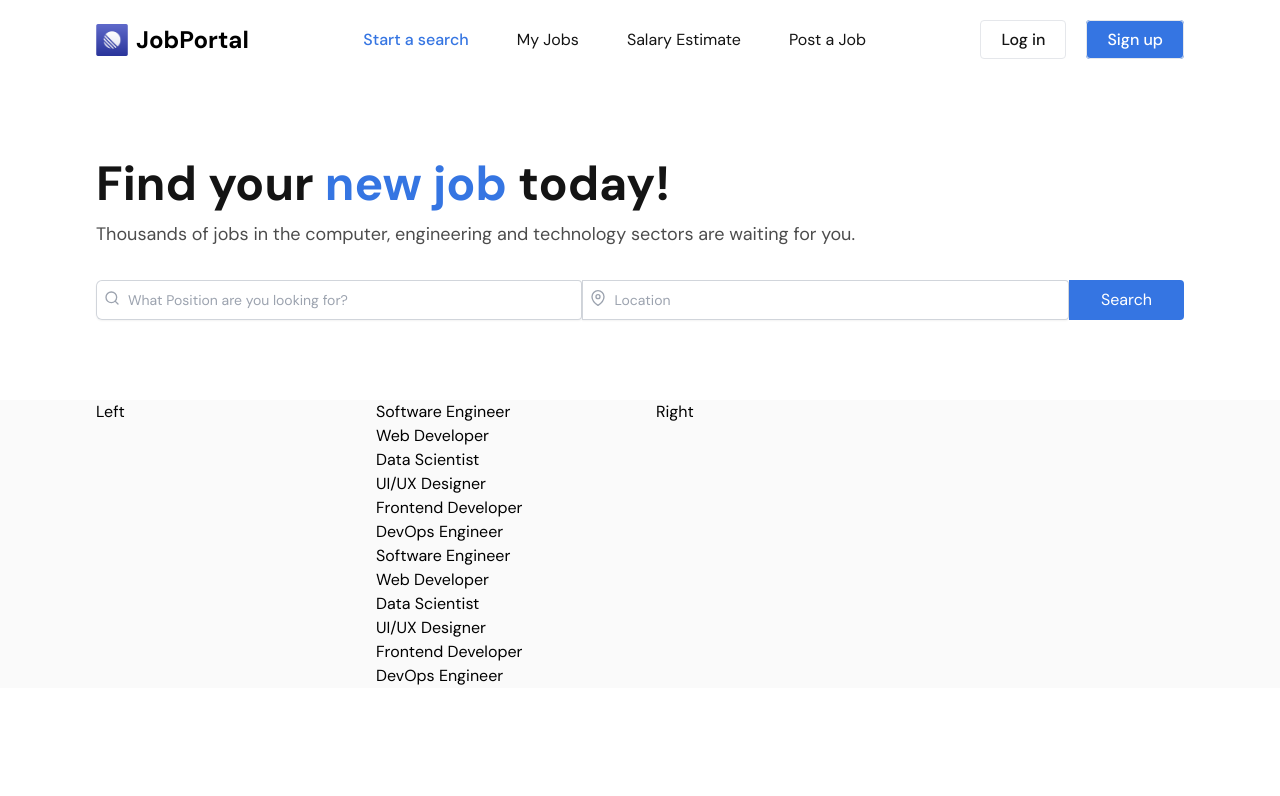
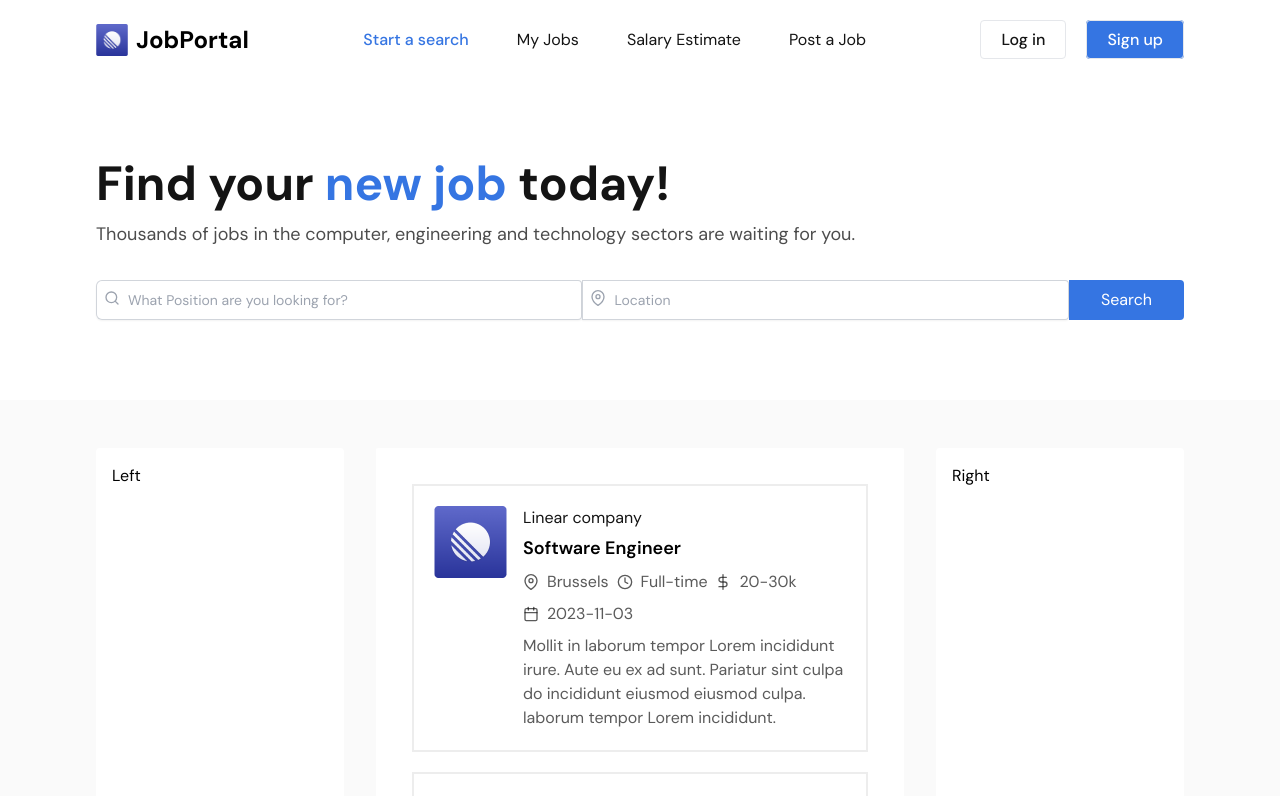
Before and after one commit to kashish567/job-portal, a React (Vite) app in the folder client/: page / in a window 1280 px wide. Shown: the top 796 px of the page. Built offline with nearby package versions, Linux system fonts and the light colour scheme.

Commit message:
cards done

```diff
--- a/client/src/Pages/Home.jsx
+++ b/client/src/Pages/Home.jsx
@@ -82,12 +82,12 @@
       <Banner query={query} handleInputChange={handleInputChange} />
 
       {/* main */}
-      <div className="bg-[#FAFAFA] md:grid grid-cols-4 gap-8 lg:px-24 px-4">
-        <div>Left</div>
-        <div>
+      <div className="bg-[#FAFAFA] md:grid grid-cols-4 gap-8 lg:px-24 px-4 py-12">
+        <div className="bg-white p-4 rounded">Left</div>
+        <div className="col-span-2 bg-white p-4 rounded-sm">
           <Jobs result={result} />{" "}
         </div>
-        <div>Right</div>
+        <div className="bg-white p-4 rounded">Right</div>
       </div>
     </div>
   );
--- a/client/src/components/Card.jsx
+++ b/client/src/components/Card.jsx
@@ -1,10 +1,46 @@
 import React from "react";
+import { Link } from "react-router-dom";
+import { FiCalendar, FiClock, FiDollarSign, FiMapPin } from "react-icons/fi";
 
 const Card = ({ data }) => {
+  const {
+    companyName,
+    jobTitle,
+    companyLogo,
+    minPrice,
+    maxPrice,
+    salaryType,
+    jobLocation,
+    employmentType,
+    postingDate,
+    description,
+  } = data;
   return (
-    <div>
-      <h3>{data.jobTitle}</h3>
-    </div>
+    <section className="card">
+      <Link to={"/"} className="flex gap-4 flex-col sm:flex-row items-start">
+        <img src={companyLogo} alt="" />
+        <div>
+          <h4 className="text-primary mb-1 ">{companyName}</h4>
+          <h3 className="text-lg font-semibold mb-2">{jobTitle}</h3>
+
+          <div className="text-primary/70 text-base flex flex-wrap gap-2 mb-2">
+            <span className="flex items-center gap-2">
+              <FiMapPin /> {jobLocation}
+            </span>
+            <span className="flex items-center gap-2">
+              <FiClock /> {employmentType}
+            </span>
+            <span className="flex items-center gap-2">
+              <FiDollarSign /> {minPrice}-{maxPrice}k
+            </span>
+            <span className="flex items-center gap-2">
+              <FiCalendar /> {postingDate}
+            </span>
+          </div>
+          <p className="text-base text-primary/70">{description}</p>
+        </div>
+      </Link>
+    </section>
   );
 };
 
```
